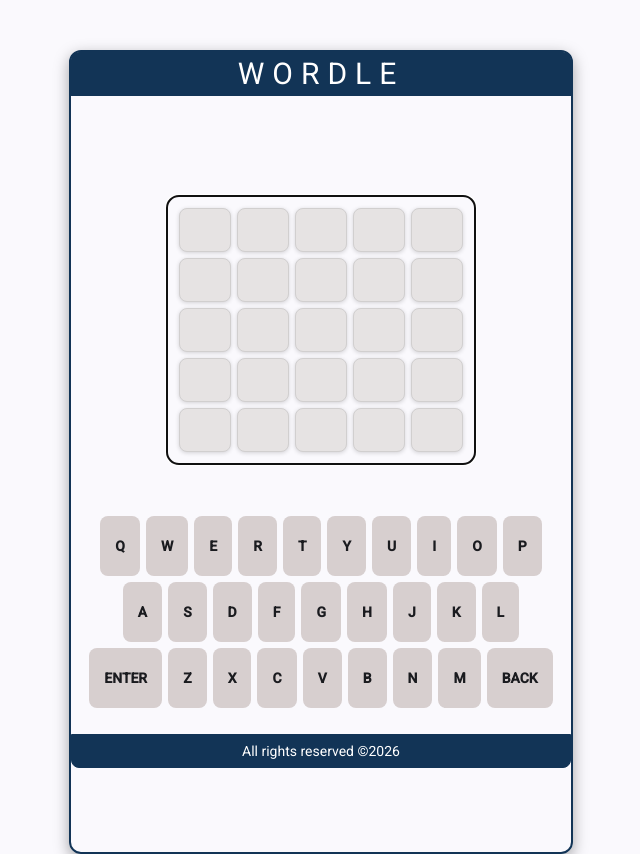
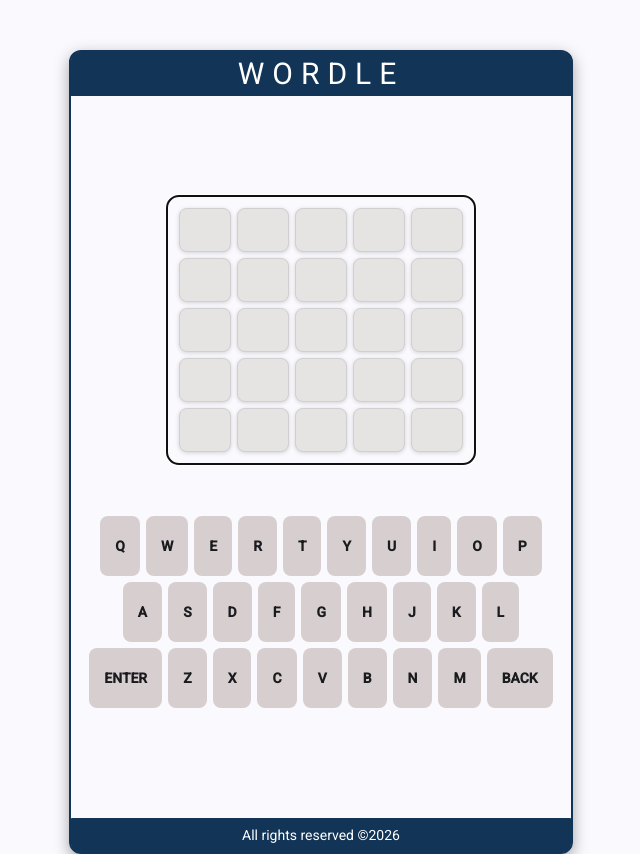
Before and after one commit to Exopi-Talent-Academy/assignment1, an Angular app: page / in a window 1280 px wide. Shown: the whole page, without its empty margins (319-959 px from the left). Built offline with nearby package versions, Linux system fonts and the light colour scheme; data requests are answered from the project's data file.

Commit message:
create a message model

```diff
--- a/src/app/app.scss
+++ b/src/app/app.scss
@@ -3,6 +3,7 @@
         display: flex;
         flex-direction: column;
         justify-content: space-between;
+        height: 100%;
 
         .content {
             margin-top: 100px;
--- a/src/app/components/board/board.html
+++ b/src/app/components/board/board.html
@@ -4,4 +4,10 @@
             <p >{{item}}</p>
         </div>
     }
+    <!-- @if(message$ | async ) {
+       <div class="message-model">
+        <p>{{ message$ | async }}</p>
+    </div>
+    } -->
+
 </div>
--- a/src/app/components/board/board.scss
+++ b/src/app/components/board/board.scss
@@ -2,6 +2,7 @@
     display:block;
     min-height: 37vh;
     .board {
+        position: relative;
         display: grid;
         grid-template-columns: repeat(5, 1fr);
         gap: 6px;
@@ -60,4 +61,20 @@
             background-color: var(--black);
             color: white;
     }
+
+    // .message-model {
+    //     position: absolute;
+    //     inset: 0;
+    //     display: flex;
+    //     justify-content: center;
+    //     align-items: center;
+    //     background-color: rgba(243, 241, 241, 0.1);
+    //     p {
+    //         background-color: rgb(240, 236, 236);
+    //         color: white;
+    //         padding: 12px;
+    //         border: 6px;
+    //         box-shadow: rgba(0, 0, 0, 0.35) 0px 5px 15px;
+    //     }
+    // }
 }
--- a/src/app/components/board/board.ts
+++ b/src/app/components/board/board.ts
@@ -3,7 +3,7 @@
 import { Component, ElementRef, OnInit, ViewChild } from '@angular/core';
 
 import {MatButtonModule} from '@angular/material/button';
-import { BehaviorSubject } from 'rxjs';
+import { BehaviorSubject, Subject } from 'rxjs';
 import { KeyHandle } from '../../services/key-handle';
 import { DataService } from '../../services/data-service';
 
@@ -40,6 +40,7 @@
     this.result = this.allData[Math.floor(Math.random() * data.length)];
     console.log(this.result);
    })
+
   }
 
   ngAfterViewInit() {
@@ -56,13 +57,14 @@
       this.updateCell(event.key);
       this.index += 1;
       if(this.index % 5 === 0 && this.index !== 0) {
+
         this.boardDiv.nativeElement.blur();
         console.log(this.currentWord);
+        this.displayDifferentColor();
         if(this.currentWord === this.result){
           this.boardDiv.nativeElement.blur();
-          this.displayResult();
+
         }else {
-          this.displayDifferentColor();
            setTimeout(() => {
           this.currentWord = '';
           this.boardDiv.nativeElement.focus();
@@ -142,4 +144,11 @@
 
     return matchedResult;
   }
+
+  // showMessage(message: string) {
+  //   this.message$.next(message);
+  //   setTimeout(()=> {
+  //     this.message$.next(null);
+  //   }, 2000)
+  // }
 }
--- a/src/app/components/footer/footer.scss
+++ b/src/app/components/footer/footer.scss
@@ -1,5 +1,9 @@
 :host {
     .footer {
+        position: absolute;
+        bottom:0;
+        left:0;
+        right:0;
         border: 1px solid #123456;
         background-color: #123456;
         margin-top: 18px;
--- a/src/app/shared/container/container.scss
+++ b/src/app/shared/container/container.scss
@@ -1,5 +1,6 @@
 :host {
     .container {
+        position: relative;
         width: 500px;
         border: 2px solid #123456;
         border-radius: 12px;
```
